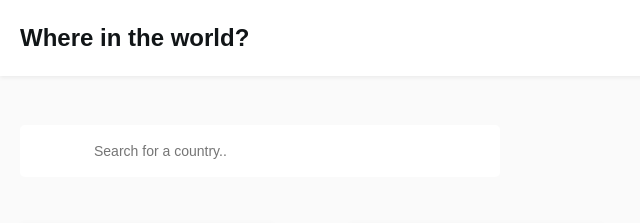
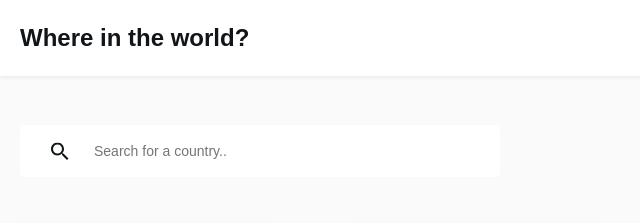
Before and after one commit to skywoker007/countries, a plain HTML site: page index.html in a window 1280 px wide. Shown: the top 223 px of the page, 0-640 px from the left. Drawn offline with Linux system fonts and the light colour scheme.

Commit message:
add search icon

```diff
--- a/css/styles.css
+++ b/css/styles.css
@@ -198,7 +198,17 @@ select:-webkit-autofill:focus {
   align-items: center;
   margin-bottom: 48px;
 }
-
+.filters-search-wrapper{
+  position: relative;
+}
+.filters-search-icon{
+  position: absolute;
+  top: 21px;
+  left: 31px;
+  transform: translateY(-20%);
+  color: var(--text-color);
+  pointer-events: none;
+}
 .filters-search-input {
   min-width: 480px;
   padding: 18px 74px;
--- a/index.html
+++ b/index.html
@@ -32,8 +32,12 @@
       <section>
         <!-- <h2>Filterlar</h2> -->
         <form class="filters" action="https://echo.htmlacademy.ru" method="GET">
-          <input class="filters-search-input" type="search" name="search" placeholder="Search for a country.."
+          <div class="filters-search-wrapper">
+            <svg class="filters-search-icon" xmlns="http://www.w3.org/2000/svg" width="18" height="18" fill="none"><path fill="currentColor" fill-rule="evenodd" d="M12.5 11h-.8l-.3-.3c1-1.1 1.6-2.6 1.6-4.2C13 2.9 10.1 0 6.5 0S0 2.9 0 6.5 2.9 13 6.5 13c1.6 0 3.1-.6 4.2-1.6l.3.3v.8l5 5 1.5-1.5-5-5Zm-6 0C4 11 2 9 2 6.5S4 2 6.5 2 11 4 11 6.5 9 11 6.5 11Z" clip-rule="evenodd"/></svg>
+
+            <input class="filters-search-input" type="search" name="search" placeholder="Search for a country.."
             aria-label="Country name" required>
+          </div>
           <select class="filters-region-select" name="region" aria-label="Regions">
             <option selected disabled>Filter by region</option>
             <option>Africa</option>
```
